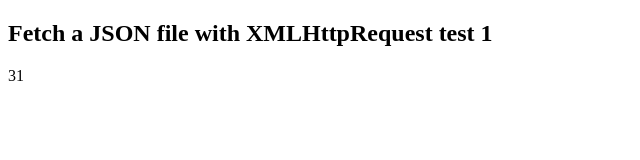
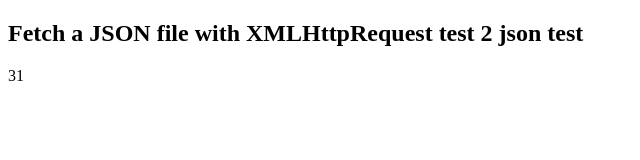
Before and after one commit to Heavenly-Angel/test2, a plain HTML site: page index.html in a window 1280 px wide. Shown: the whole page, without its empty margins (0-640 px from the left). Drawn offline with Linux system fonts and the light colour scheme.

Commit message:
updating the test number to json

```diff
--- a/index.html
+++ b/index.html
@@ -2,7 +2,7 @@
 <html>
 <body>
 
-<h2>Fetch a JSON file with XMLHttpRequest test 1</h2>
+<h2>Fetch a JSON file with XMLHttpRequest test 2 json test</h2>
 <p id="demo"></p>
 
 <script>
```
